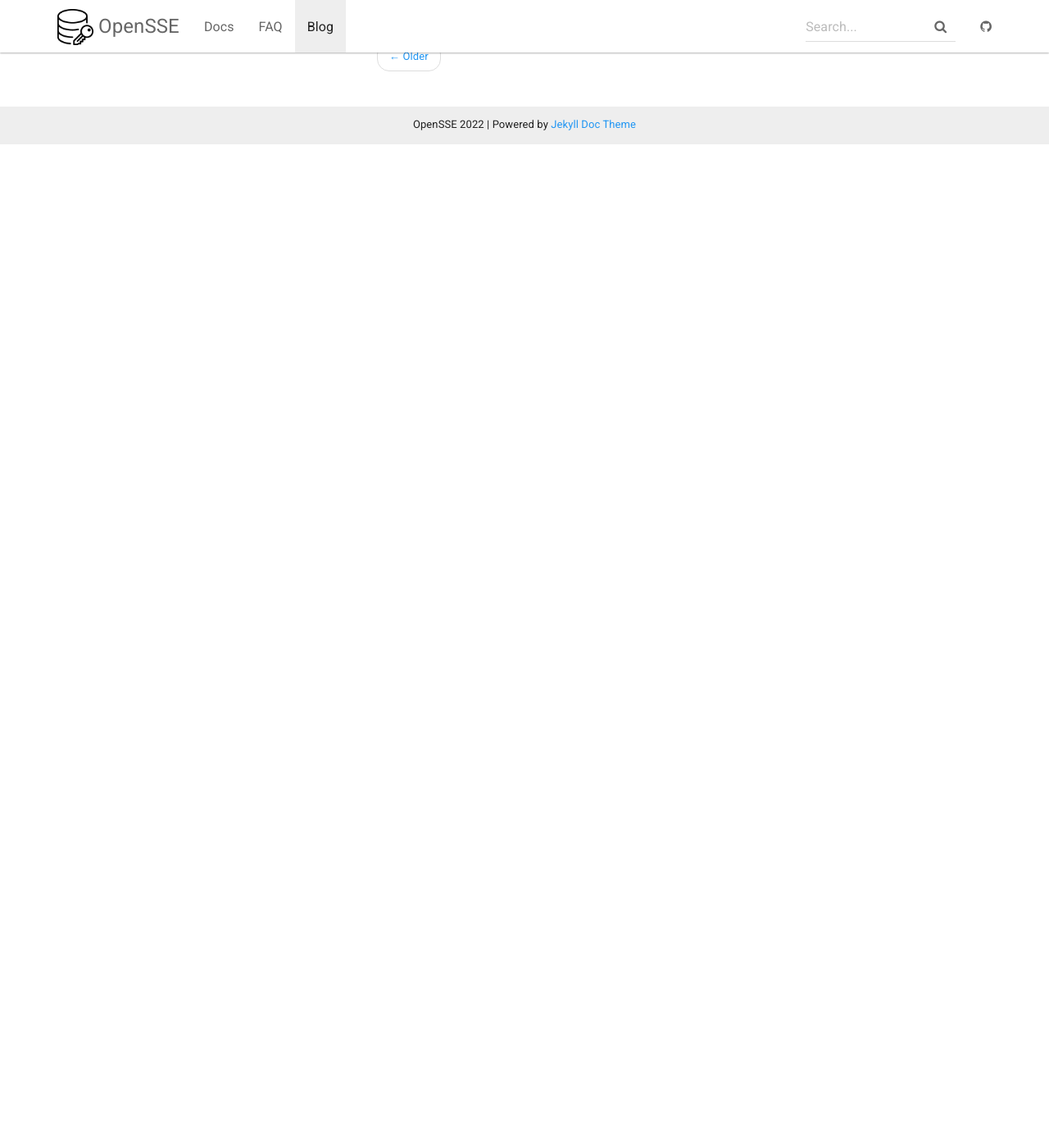
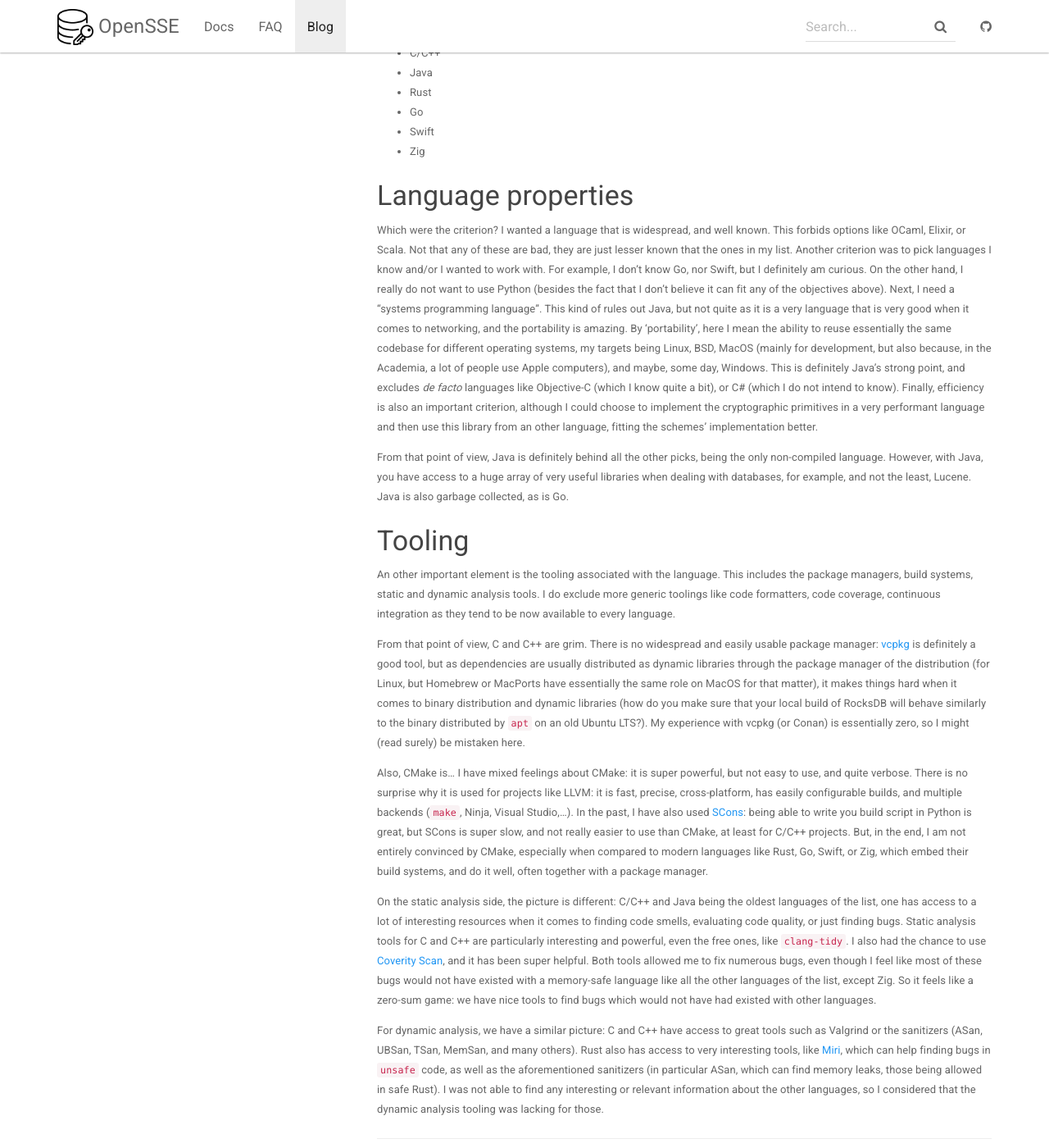
Before and after one commit to OpenSSE/opensse.github.io, a Jekyll site: the page built from _posts/2022-01-20-opensse-rust-I.md, in a window 1280 px wide and 1400 px high, scrolled down 2683 px. Shown: the whole window at 82% size. Built offline with Jekyll 4.4.1, drawn with Linux system fonts in a browser that asks for light colours; nearby versions of some CDN libraries; comment, search, counter and statistics services are not loaded; before the commit the page ends 2860 px from its top, so only the background shows below that.

Commit message:
Start discussing the language choice

```diff
--- a/_posts/2022-01-20-opensse-rust-I.md
+++ b/_posts/2022-01-20-opensse-rust-I.md
@@ -57,3 +57,34 @@ To do so, this project needs a well-documented, and well-designed codebase. Easi
 These objectives are not great: they are hardly measurable, probably incomplete, and surely naïve. That is why they are merely goals. As stated in the last item, I am doing this for myself, not for a company, or for a future start-up. This is just for me, as a hobby (yes, I do have strange hobbies).
 
 ## Choosing the right tools
+
+The first and main tool to consider is of course the programming language. The ones I took into consideration are the following:
+* C/C++
+* Java
+* Rust
+* Go
+* Swift
+* Zig
+
+### Language properties
+
+Which were the criterion? I wanted a language that is widespread, and well known. This forbids options like OCaml, Elixir, or Scala. Not that any of these are bad, they are just lesser known that the ones in my list.
+Another criterion was to pick languages I know and/or I wanted to work with. For example, I don't know Go, nor Swift, but I definitely am curious. On the other hand, I really do not want to use Python (besides the fact that I don't believe it can fit any of the objectives above). Next, I need a "systems programming language". This kind of rules out Java, but not quite as it is a very language that is very good when it comes to networking, and the portability is amazing.
+By 'portability', here I mean the ability to reuse essentially the same codebase for different operating systems, my targets being Linux, BSD, MacOS (mainly for development, but also because, in the Academia, a lot of people use Apple computers), and maybe, some day, Windows. This is definitely Java's strong point, and excludes *de facto* languages like Objective-C (which I know quite a bit), or C# (which I do not intend to know).
+Finally, efficiency is also an important criterion, although I could choose to implement the cryptographic primitives in a very performant language and then use this library from an other language, fitting the schemes' implementation better.
+
+From that point of view, Java is definitely behind all the other picks, being the only non-compiled language. However, with Java, you have access to a huge array of very useful libraries when dealing with databases, for example, and not the least, Lucene. Java is also garbage collected, as is Go.
+
+### Tooling
+
+An other important element is the tooling associated with the language. This includes the package managers, build systems, static and dynamic analysis tools. I do exclude more generic toolings like code formatters, code coverage, continuous integration as they tend to be now available to every language.
+
+From that point of view, C and C++ are grim. There is no widespread and easily usable package manager: [vcpkg](https://vcpkg.io/) is definitely a good tool, but as dependencies are usually distributed as dynamic libraries through the package manager of the distribution (for Linux, but Homebrew or MacPorts have essentially the same role on MacOS for that matter), it makes things hard when it comes to binary distribution and dynamic libraries (how do you make sure that your local build of RocksDB will behave similarly to the binary distributed by `apt` on an old Ubuntu LTS?).
+My experience with vcpkg (or Conan) is essentially zero, so I might (read surely) be mistaken here.
+
+Also, CMake is... I have mixed feelings about CMake: it is super powerful, but not easy to use, and quite verbose. There is no surprise why it is used for projects like LLVM: it is fast, precise, cross-platform, has easily configurable builds, and multiple backends (`make`, Ninja, Visual Studio,...). In the past, I have also used [SCons](https://scons.org): being able to write you build script in Python is great, but SCons is super slow, and not really easier to use than CMake, at least for C/C++ projects.
+But, in the end, I am not entirely convinced by CMake, especially when compared to modern languages like Rust, Go, Swift, or Zig, which embed their build systems, and do it well, often together with a package manager.
+
+On the static analysis side, the picture is different: C/C++ and Java being the oldest languages of the list, one has access to a lot of interesting resources when it comes to finding code smells, evaluating code quality, or just finding bugs. Static analysis tools for C and C++ are particularly interesting and powerful, even the free ones, like `clang-tidy`. I also had the chance to use [Coverity Scan](https://scan.coverity.com), and it has been super helpful. Both tools allowed me to fix numerous bugs, even though I feel like most of these bugs would not have existed with a memory-safe language like all the other languages of the list, except Zig. So it feels like a zero-sum game: we have nice tools to find bugs which would not have had existed with other languages.
+
+For dynamic analysis, we have a similar picture: C and C++ have access to great tools such as Valgrind or the sanitizers (ASan, UBSan, TSan, MemSan, and many others). Rust also has access to very interesting tools, like [Miri](https://github.com/rust-lang/miri), which can help finding bugs in `unsafe` code, as well as the aforementioned sanitizers (in particular ASan, which can find memory leaks, those being allowed in safe Rust). I was not able to find any interesting or relevant information about the other languages, so I considered that the dynamic analysis tooling was lacking for those.
```
